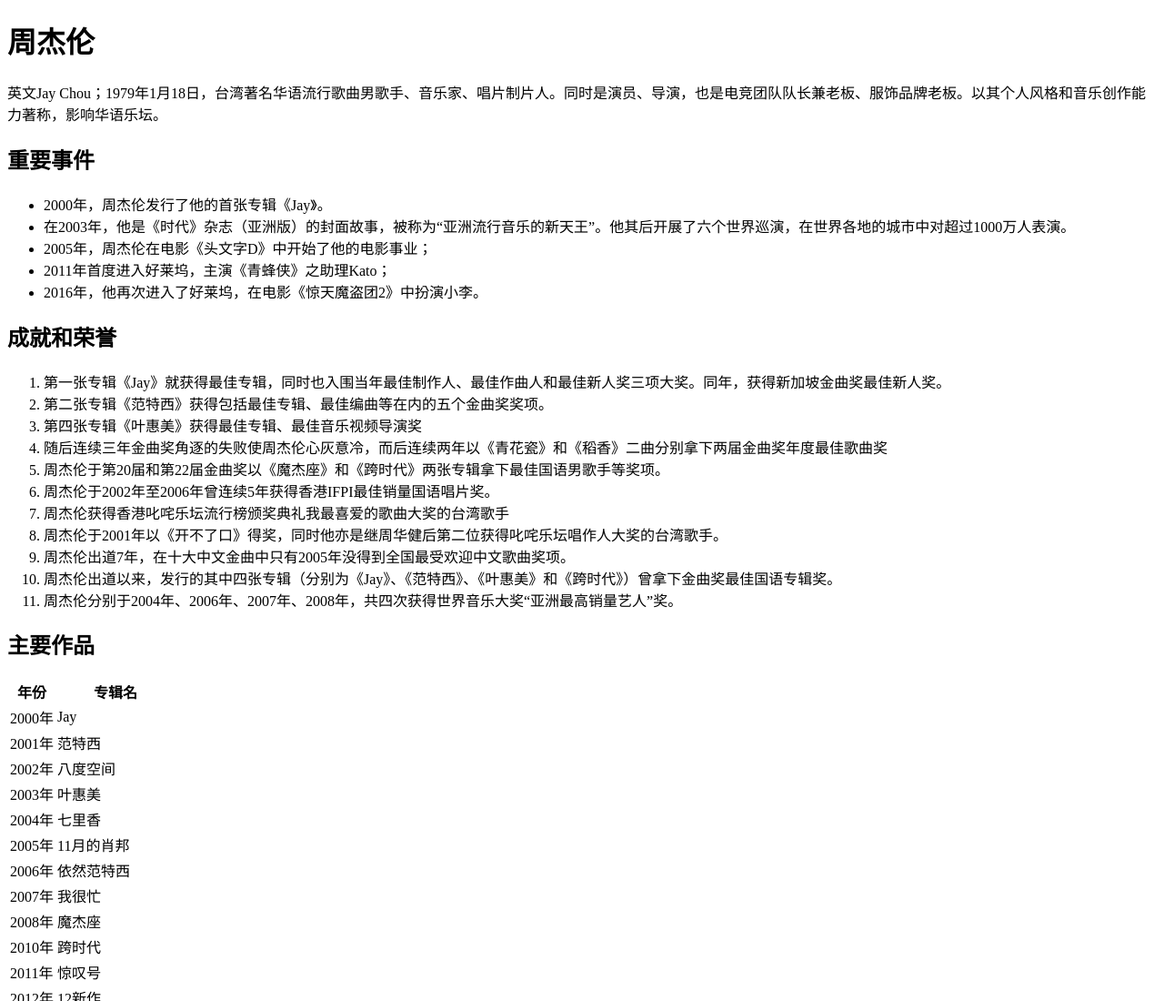
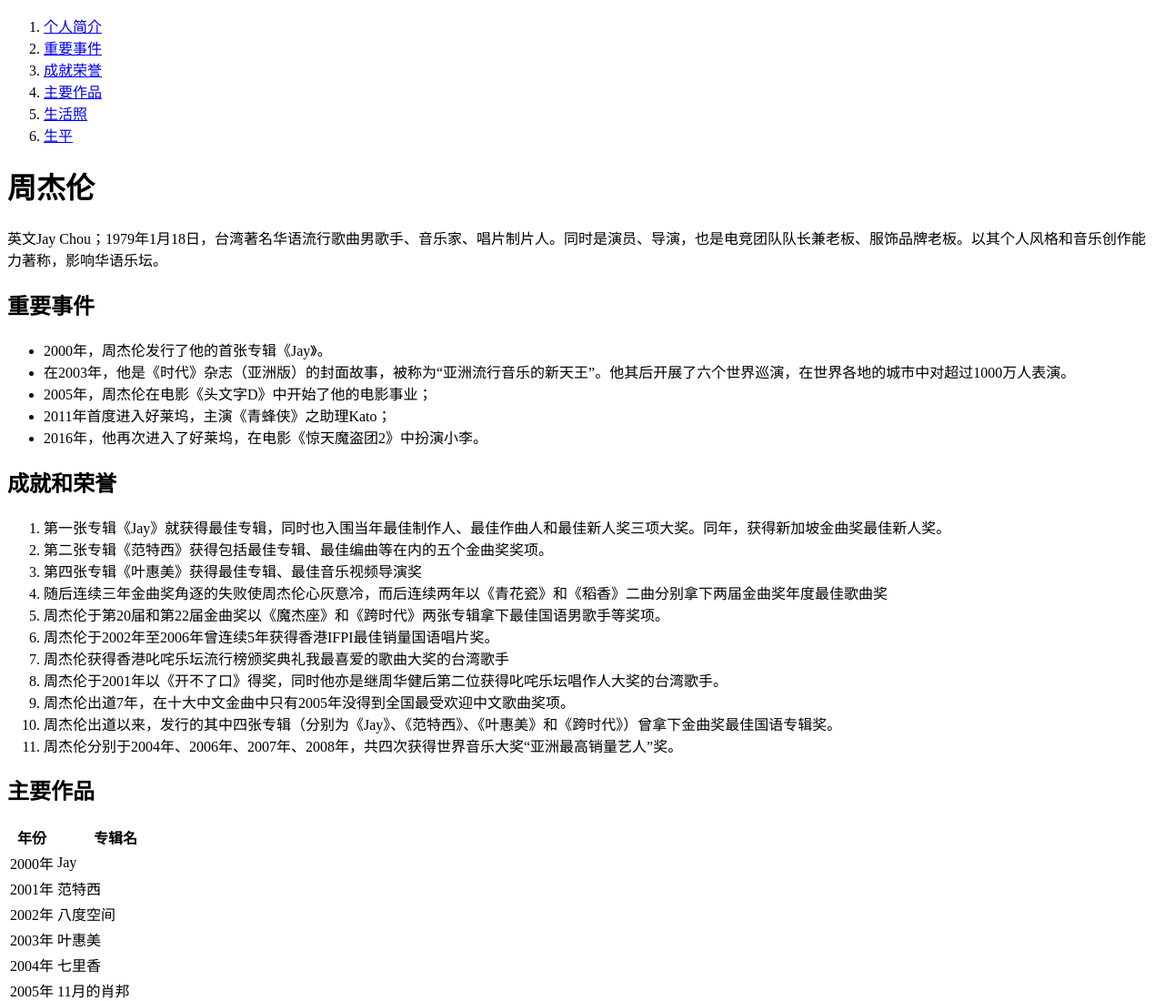
Before and after one commit to waynefu2020/jay-chou, a plain HTML site: page index.html in a window 1280 px wide. Shown: the top 1100 px of the page at 91% size. Drawn offline with Linux system fonts and the light colour scheme.

Commit message:
update version2

```diff
--- a/index.html
+++ b/index.html
@@ -12,7 +12,17 @@
     </style>
   </head>
   <body>
-    <h1>周杰伦</h1>
+    <nav>
+      <ol>
+        <li><a href="#jay">个人简介</a></li>
+        <li><a href="#events">重要事件</a></li>
+        <li><a href="#awards">成就荣誉</a></li>
+        <li><a href="#works">主要作品</a></li>
+        <li><a href="#images">生活照</a></li>
+        <li><a href="#career">生平</a></li>
+      </ol>
+    </nav>
+    <h1 id="jay">周杰伦</h1>
     <p>
       英文Jay
       Chou；1979年1月18日，台湾著名华语流行歌曲男歌手、音乐家、唱片制片人。同时是演员、导演，也是电竞团队队长兼老板、服饰品牌老板。以其个人风格和音乐创作能力著称，影响华语乐坛。
@@ -28,7 +38,7 @@
       <li>2016年，他再次进入了好莱坞，在电影《惊天魔盗团2》中扮演小李。</li>
     </ul>
 
-    <h2>成就和荣誉</h2>
+    <h2 id="awards">成就和荣誉</h2>
 
     <ol>
       <li>
@@ -60,7 +70,7 @@
       </li>
     </ol>
 
-    <h2>主要作品</h2>
+    <h2 id="works">主要作品</h2>
 
     <table>
       <thead>
@@ -84,14 +94,14 @@
       </tbody>
   </table>
 
-  <h2>生活照</h2>
+  <h2 id="images">生活照</h2>
     <ul
       <div><img width="400" src="images/1.jpeg" alt="图一"></div>
       <div><img width="400" src="images/2.jpeg" alt="图二"></div>
       <div><img width="400" src="images/3.jpg" alt="图三"></div>
     </ul>
 
-    <h2>生平</h2>
+    <h2 id="career">生平</h2>
     <p>
         周杰伦在台湾台北林口长大。父亲周耀中，当时任教于台北县芦洲国中，教授生物；母亲叶惠美则是林口国中美术教师。14岁时父母离异，由父亲担任监护人，年满18岁后选择与母亲共同生活，周杰伦在台湾民视新闻台由胡婉玲主持的节目《台湾演义》专访中，澄清《爸，我回来了》的灵感，只是对社会上家暴现象的感慨，并非指涉父母间的状况，父亲方面的亲戚也曾质疑过他，他还为此向亲戚们澄清，为此误解抱歉过。
     </p>
```
Also changed, not shown: images/1.jpeg, images/2.jpeg, images/3.jpg.
